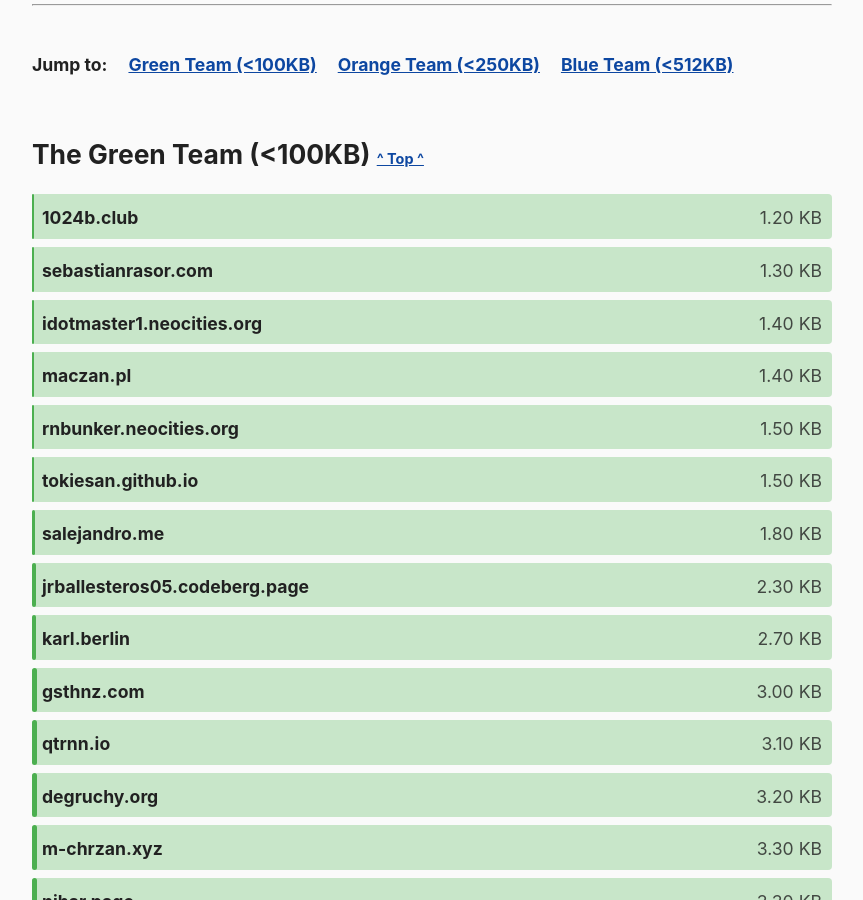
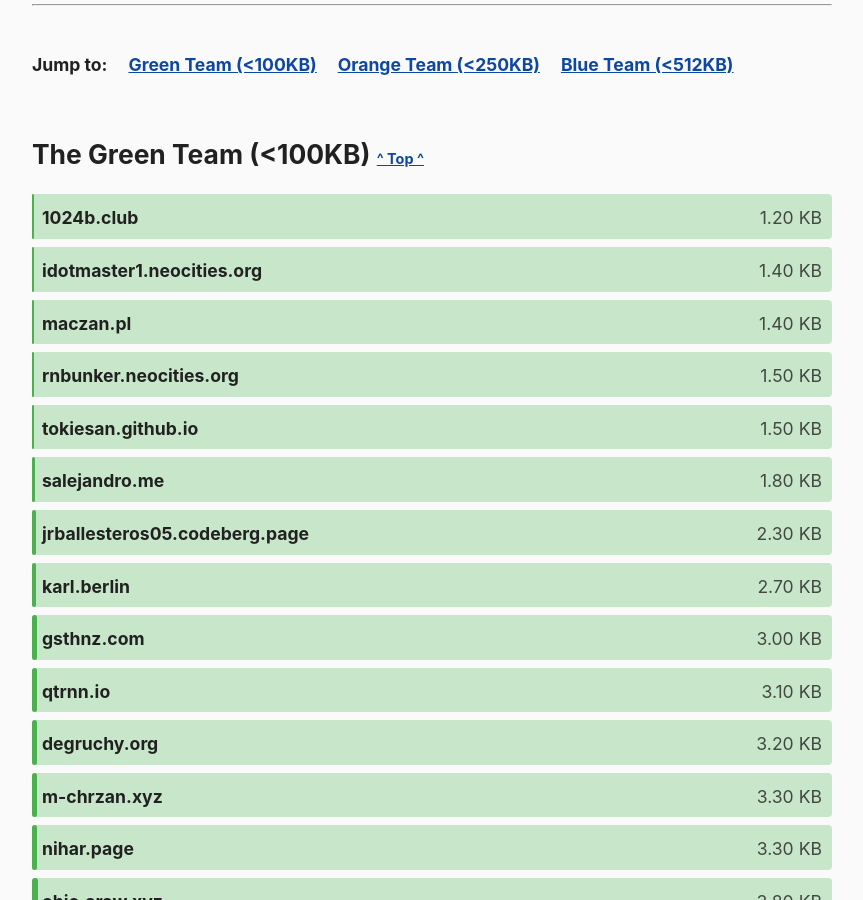
Before and after one commit to kevquirk/512kb.club, a Jekyll site: the page built from index.md, in a window 1280 px wide and 900 px high, scrolled down 1040 px. Shown: the whole window, without its empty margins (208-1071 px from the left). Built offline with Jekyll 4.4.1, drawn with Linux system fonts in a browser that asks for light colours.

Commit message:
Remove sebastianrasor.com
Remove site as it falls under "ultra-lightweight sites" caveat per #412

```diff
--- a/_data/sites.yml
+++ b/_data/sites.yml
@@ -1103,11 +1103,6 @@
   size: 58.5
   last_checked: 2021-05-17
 
-- domain: sebastianrasor.com
-  url: https://www.sebastianrasor.com/
-  size: 1.3
-  last_checked: 2021-06-23
-
 - domain: secluded.site
   url: https://secluded.site/
   size: 123.3
```
